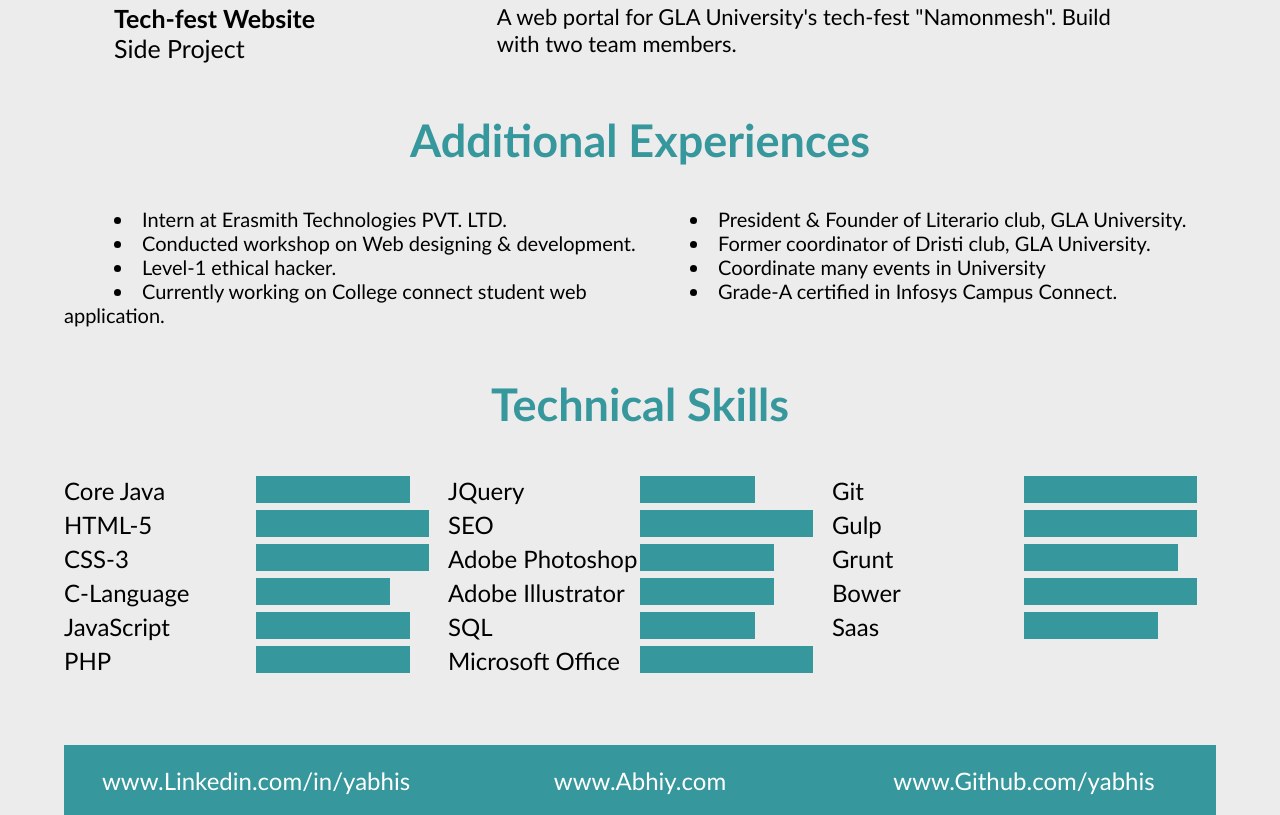
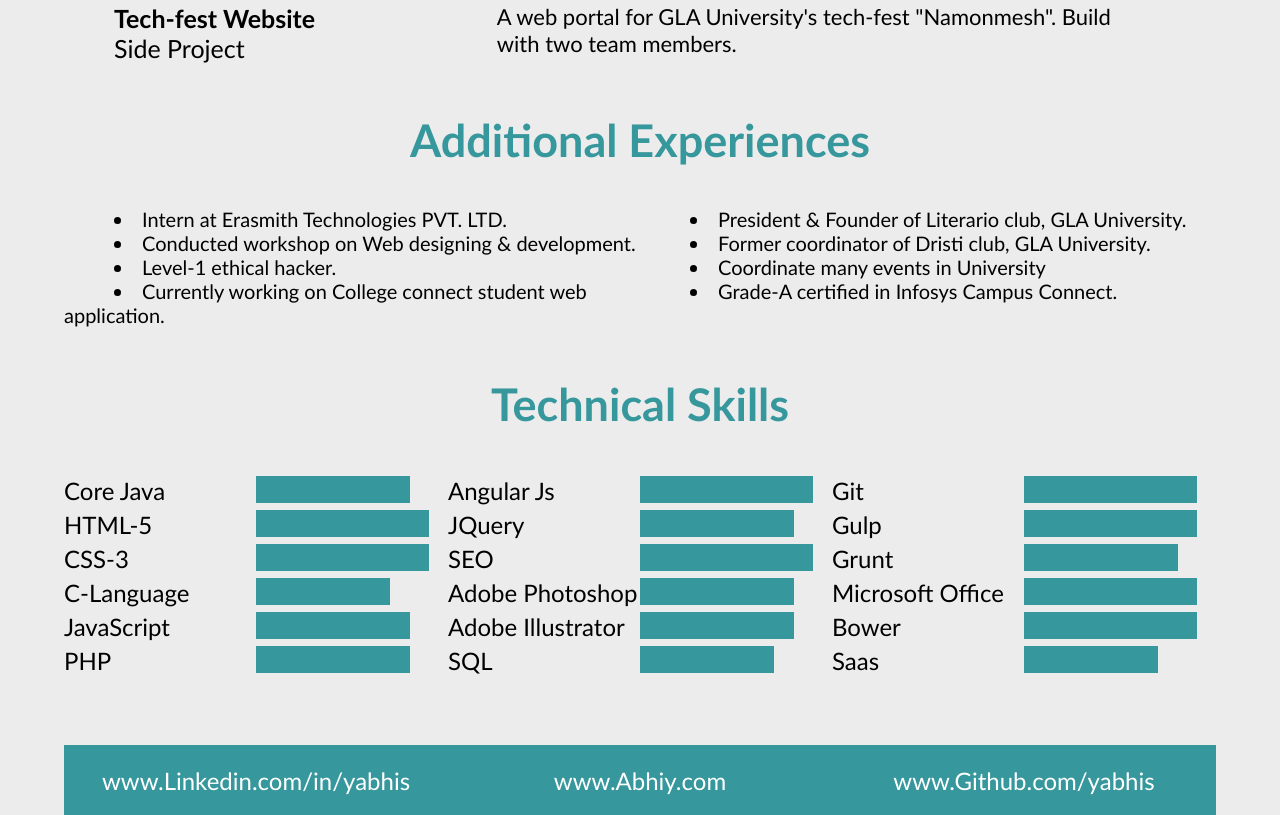
Before and after one commit to abheist/ResumeTemplates, a plain HTML site: page index.html in a window 1280 px wide. Shown: the part 1102-1917 px from the top of the page. Drawn offline with Linux system fonts and the light colour scheme.

Commit message:
Hello Finally completed, only need updation when needed

```diff
--- a/index.html
+++ b/index.html
@@ -164,10 +164,17 @@
                     </div>
                 </div>
                 <div class="techListColumn techListColumn2">
+
+                    <div class="techListItem">
+                        <div class="techListItemName">Angular Js</div>
+                        <div class="techListItemScale">
+                            <div class="techListItemScaleDiff scale9"></div>
+                        </div>
+                    </div>
                     <div class="techListItem">
                         <div class="techListItemName">JQuery</div>
                         <div class="techListItemScale">
-                            <div class="techListItemScaleDiff scale6"></div>
+                            <div class="techListItemScaleDiff scale8"></div>
                         </div>
                     </div>
                     <div class="techListItem">
@@ -179,25 +186,19 @@
                     <div class="techListItem">
                         <div class="techListItemName">Adobe Photoshop</div>
                         <div class="techListItemScale">
-                            <div class="techListItemScaleDiff scale7"></div>
+                            <div class="techListItemScaleDiff scale8"></div>
                         </div>
                     </div>
                     <div class="techListItem">
                         <div class="techListItemName">Adobe Illustrator</div>
                         <div class="techListItemScale">
-                            <div class="techListItemScaleDiff scale7"></div>
+                            <div class="techListItemScaleDiff scale8"></div>
                         </div>
                     </div>
                     <div class="techListItem">
                         <div class="techListItemName">SQL</div>
                         <div class="techListItemScale">
-                            <div class="techListItemScaleDiff scale6"></div>
-                        </div>
-                    </div>
-                    <div class="techListItem">
-                        <div class="techListItemName">Microsoft Office</div>
-                        <div class="techListItemScale">
-                            <div class="techListItemScaleDiff scale9"></div>
+                            <div class="techListItemScaleDiff scale7"></div>
                         </div>
                     </div>
                 </div>
@@ -218,6 +219,12 @@
                         <div class="techListItemName">Grunt</div>
                         <div class="techListItemScale">
                             <div class="techListItemScaleDiff scale8"></div>
+                        </div>
+                    </div>
+                    <div class="techListItem">
+                        <div class="techListItemName">Microsoft Office</div>
+                        <div class="techListItemScale">
+                            <div class="techListItemScaleDiff scale9"></div>
                         </div>
                     </div>
                     <div class="techListItem">
```
